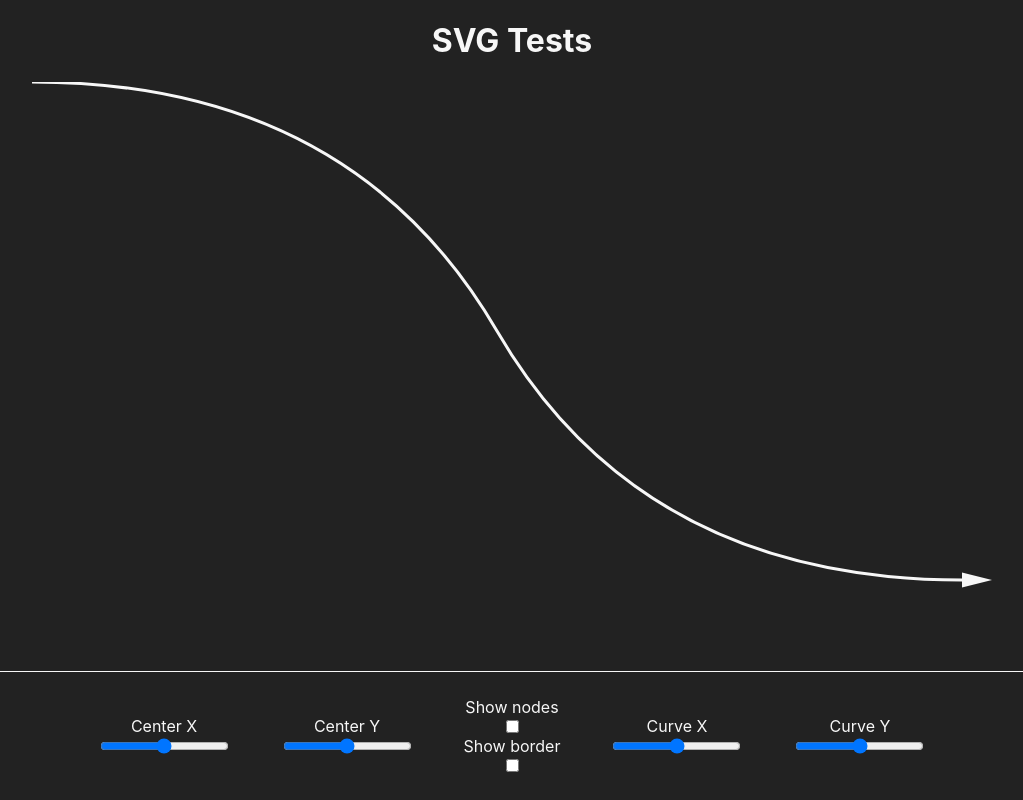
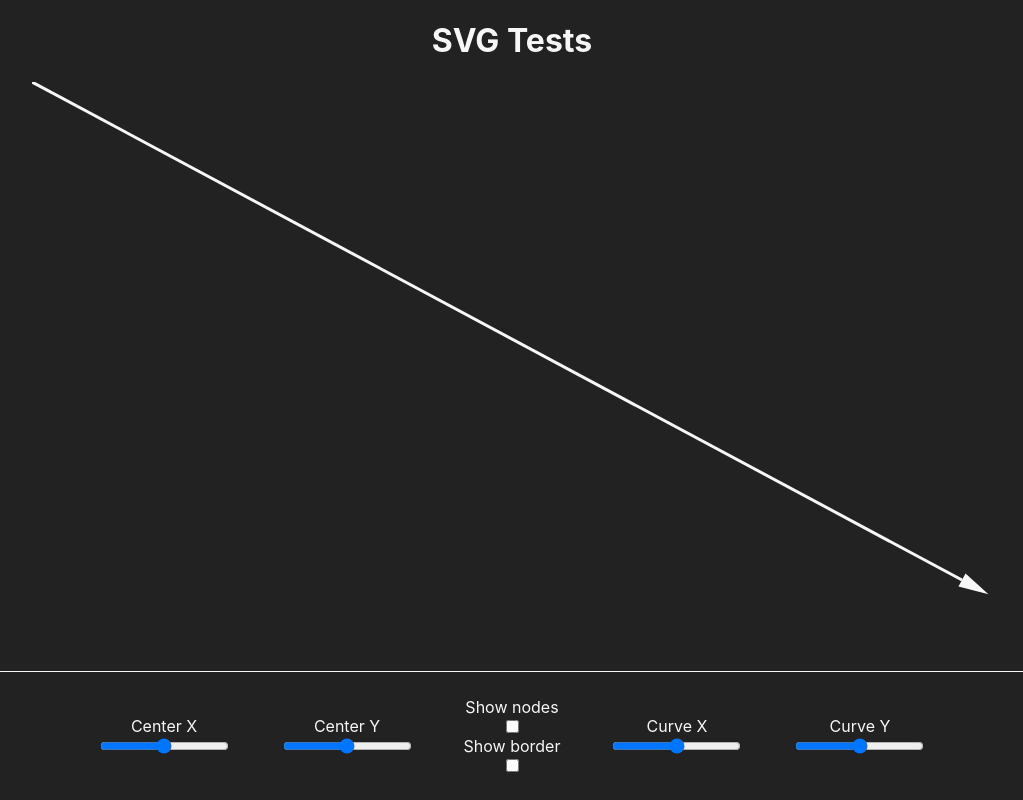
Before and after one commit to nick-silverchip/svg-tests, a React (Create React App) app: page / in a window 1280 px wide. Shown: the whole page, without its empty margins (128-1151 px from the left). Built offline with nearby package versions, Linux system fonts and the light colour scheme.

Commit message:
Housekeeping

```diff
--- a/src/App.js
+++ b/src/App.js
@@ -39,9 +39,9 @@ function App() {
     <div className="App">
       <h1>SVG Tests</h1>
       <div className="svg-container" style={{ width: "75vw", height: "66vh" }}>
-        {/* <SVGStraightArrow {...straightArrowProps} /> */}
+        <SVGStraightArrow {...straightArrowProps} />
         {/* <SVGBracket {...bracketProps} /> */}
-        <SVGCurvedArrow {...curvedArrowProps} />
+        {/* <SVGCurvedArrow {...curvedArrowProps} /> */}
       </div>
       <Controls {...controlProps} />
     </div>
--- a/src/SVGCurvedArrow.js
+++ b/src/SVGCurvedArrow.js
@@ -68,7 +68,11 @@ function SVGBracket({
   };
 
   return (
-    <div ref={containerRef} class="bracket-container" style={containerStyle}>
+    <div
+      ref={containerRef}
+      className="bracket-container"
+      style={containerStyle}
+    >
       <SVG {...svgProps}>
         <PathCurve {...curveProps} />
         <PolygonTriangle {...triangleProps} />
--- a/src/SVGStraightArrow.js
+++ b/src/SVGStraightArrow.js
@@ -72,7 +72,7 @@ function SVGStraightArrow({
   };
 
   return (
-    <div ref={containerRef} class="arrow-container" style={containerStyle}>
+    <div ref={containerRef} className="arrow-container" style={containerStyle}>
       <SVG {...svgProps}>
         <PathLine {...lineProps} />
         <PolygonTriangle {...triangleProps} />
```
